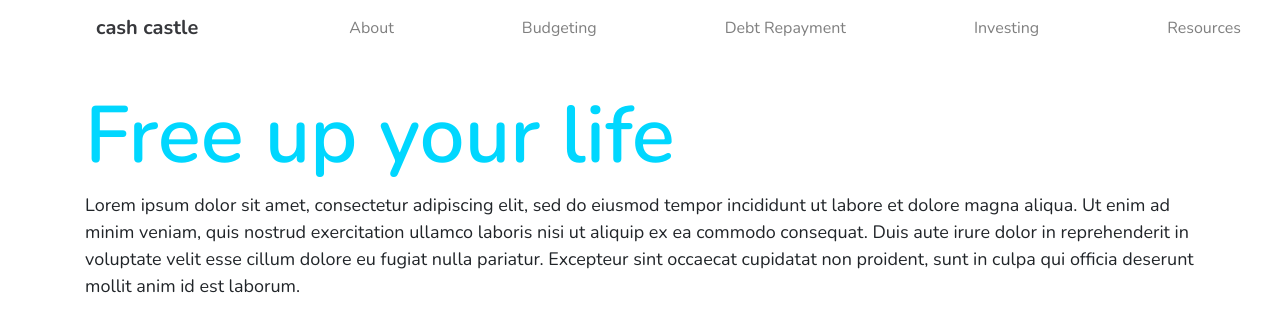
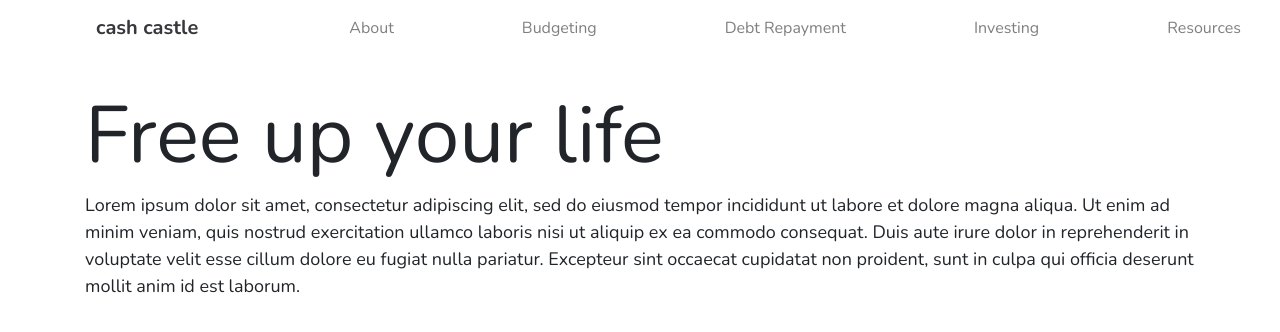
Before and after one commit to MattLong34/cash-castle-frontend, a plain HTML site: page debt.html in a window 1280 px wide. Drawn offline with nearby package versions, Linux system fonts and the light colour scheme.

Commit message:
update about header colors and sizes

```diff
--- a/css/app.css
+++ b/css/app.css
@@ -77,11 +77,10 @@ header .nav-item:hover {
 }
 
 #about h1 {
-    color: #00d7ff;
     margin-top: 2rem;
     font-size: 5rem;
     font-family: 'Nunito', sans-serif;
-    font-weight: 600;
+    font-weight: 400;
 }
 
 #about p {
```
